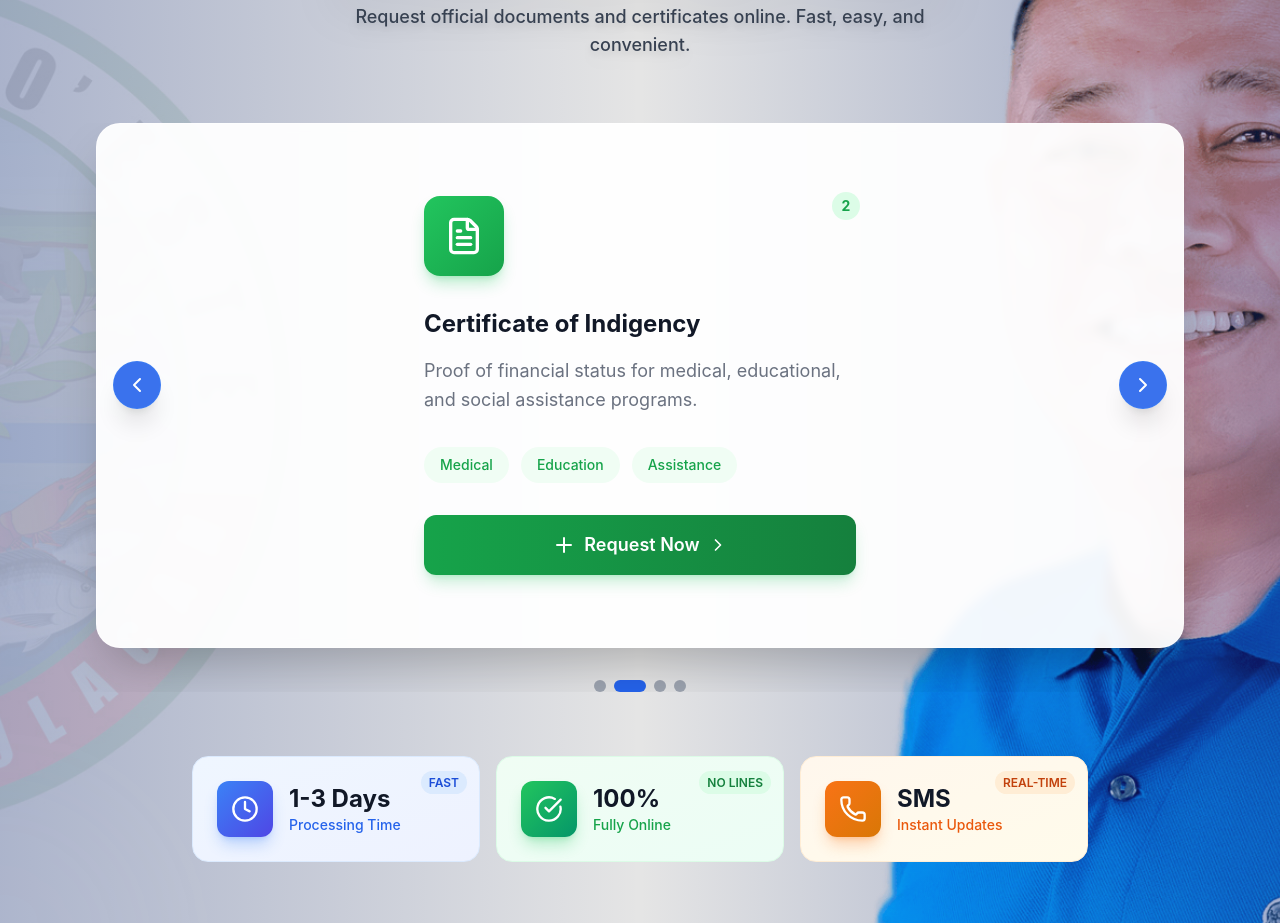
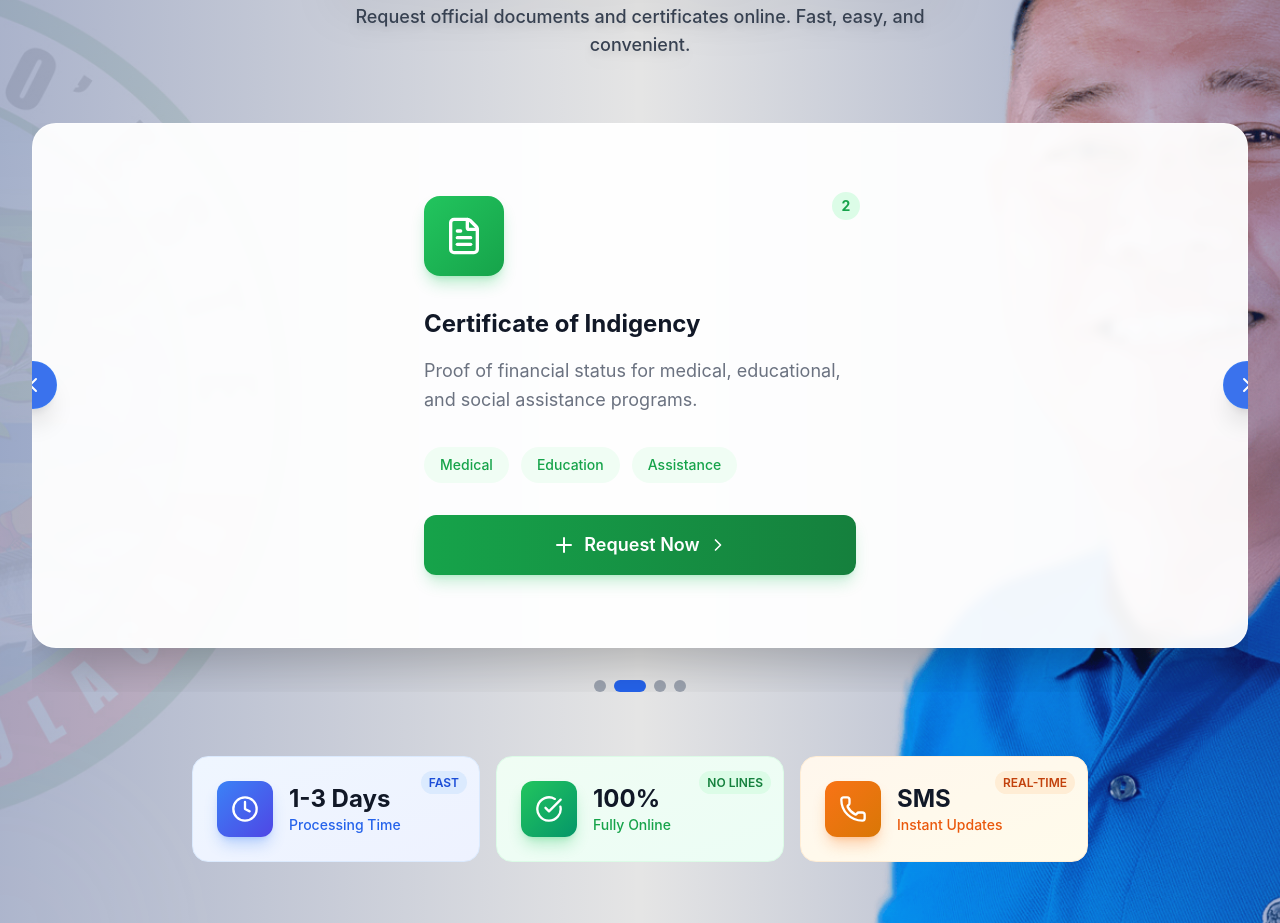
Before and after one commit to norielvc/ibaoesteportal, a Next.js app in the folder frontend/: page / in a window 1280 px wide. Shown: the part 1000-1923 px from the top of the page. Built offline with nearby package versions, Linux system fonts and the light colour scheme; no server answers.

Commit message:
Revert container size and move arrows very close to form container

```diff
--- a/frontend/pages/index.js
+++ b/frontend/pages/index.js
@@ -596,8 +596,8 @@ export default function BarangayPortal() {
 
               return (
                 <div className="relative overflow-hidden">
-                  {/* Container with Background */}
-                  <div className="bg-white/95 backdrop-blur-sm rounded-3xl shadow-2xl border border-white/50 mx-4 md:mx-8 lg:mx-16 relative">
+                  {/* Container with Background - Reverted to original size */}
+                  <div className="bg-white/95 backdrop-blur-sm rounded-3xl shadow-2xl border border-white/50 relative">
                     <div
                       className="flex transition-transform duration-500 ease-in-out py-8"
                       style={{ transform: `translateX(-${currentFormSlide * 100}%)` }}
@@ -654,16 +654,16 @@ export default function BarangayPortal() {
                       })}
                     </div>
 
-                    {/* Navigation Arrows - Moved much closer to container */}
+                    {/* Navigation Arrows - Moved VERY close to container edge */}
                     <button
                       onClick={() => setCurrentFormSlide((prev) => (prev - 1 + forms.length) % forms.length)}
-                      className="absolute left-2 md:left-4 top-1/2 -translate-y-1/2 w-12 h-12 bg-blue-600/90 hover:bg-blue-700 backdrop-blur-sm shadow-xl rounded-full flex items-center justify-center transition-all z-10 border border-blue-500/50"
+                      className="absolute -left-6 top-1/2 -translate-y-1/2 w-12 h-12 bg-blue-600/90 hover:bg-blue-700 backdrop-blur-sm shadow-xl rounded-full flex items-center justify-center transition-all z-10 border border-blue-500/50"
                     >
                       <ChevronLeft className="w-6 h-6 text-white" />
                     </button>
                     <button
                       onClick={() => setCurrentFormSlide((prev) => (prev + 1) % forms.length)}
-                      className="absolute right-2 md:right-4 top-1/2 -translate-y-1/2 w-12 h-12 bg-blue-600/90 hover:bg-blue-700 backdrop-blur-sm shadow-xl rounded-full flex items-center justify-center transition-all z-10 border border-blue-500/50"
+                      className="absolute -right-6 top-1/2 -translate-y-1/2 w-12 h-12 bg-blue-600/90 hover:bg-blue-700 backdrop-blur-sm shadow-xl rounded-full flex items-center justify-center transition-all z-10 border border-blue-500/50"
                     >
                       <ChevronRight className="w-6 h-6 text-white" />
                     </button>
```
